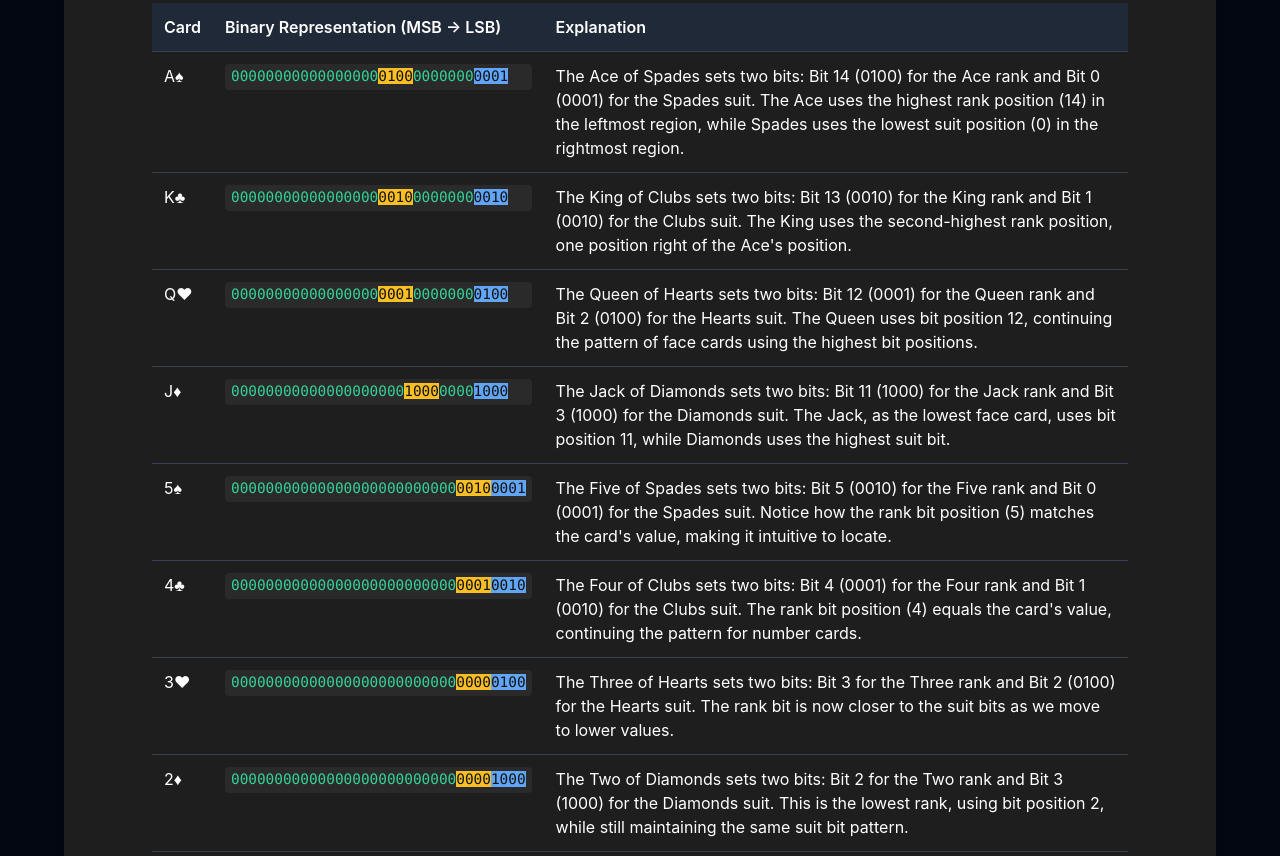
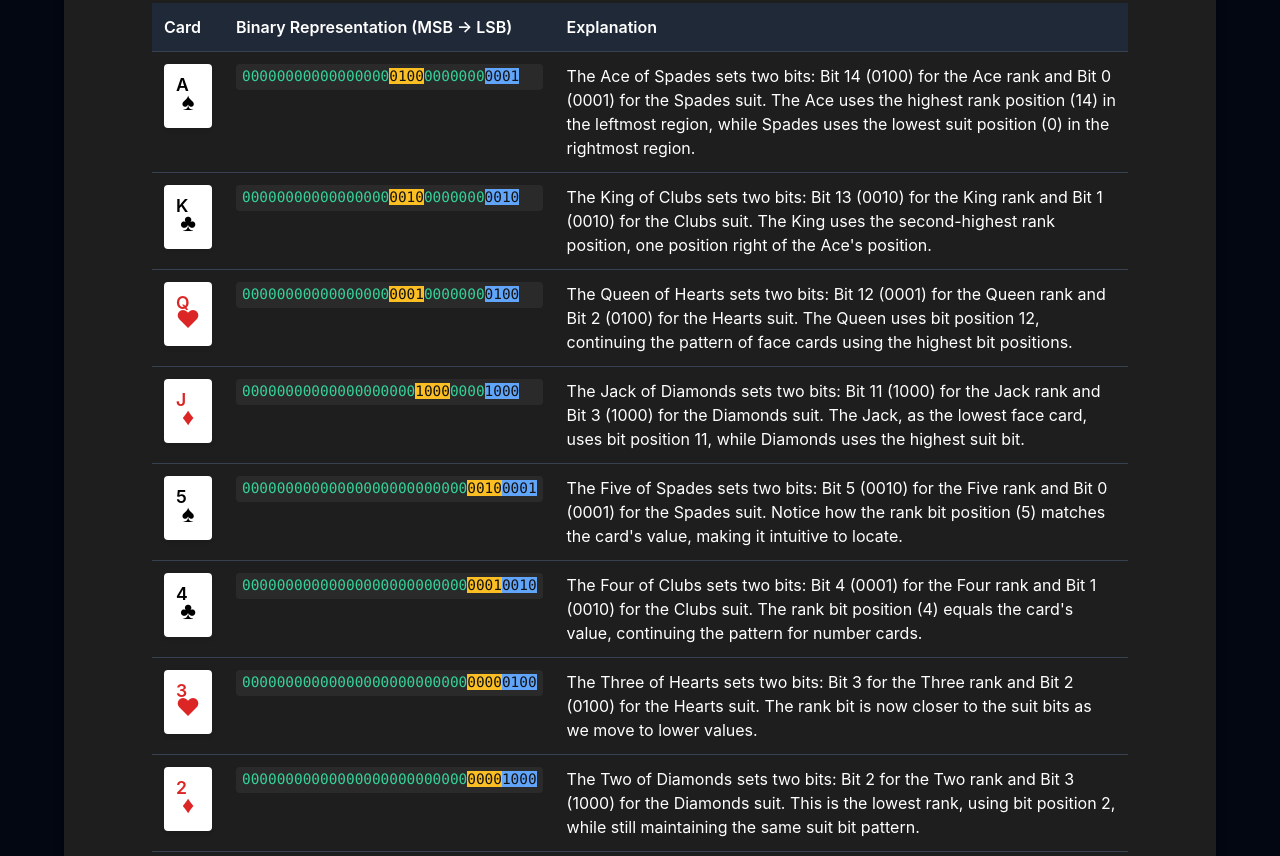
Before and after one commit to cschweda/poker-hand-analyzer, a website built with Vite: page index.html in a window 1280 px wide. Shown: the part 3844-4700 px from the top of the page. Built offline with nearby package versions, Linux system fonts and the light colour scheme.

Commit message:
fix: styling / README

```diff
--- a/index.html
+++ b/index.html
@@ -353,7 +353,12 @@ function rankPokerHand(cs, ss) {
             </thead>
             <tbody>
               <tr>
-                <td>A♠</td>
+                <td>
+                  <span class="table-card"
+                    ><span class="rank">A</span
+                    ><span class="suit">♠</span></span
+                  >
+                </td>
                 <td>
                   <code class="text-emerald-400"
                     >00000000000000000<span class="bg-amber-400 text-gray-900"
@@ -372,7 +377,12 @@ function rankPokerHand(cs, ss) {
                 </td>
               </tr>
               <tr>
-                <td>K♣</td>
+                <td>
+                  <span class="table-card"
+                    ><span class="rank">K</span
+                    ><span class="suit">♣</span></span
+                  >
+                </td>
                 <td>
                   <code class="text-emerald-400"
                     >00000000000000000<span class="bg-amber-400 text-gray-900"
@@ -390,7 +400,12 @@ function rankPokerHand(cs, ss) {
                 </td>
               </tr>
               <tr>
-                <td>Q♥</td>
+                <td>
+                  <span class="table-card red"
+                    ><span class="rank">Q</span
+                    ><span class="suit">♥</span></span
+                  >
+                </td>
                 <td>
                   <code class="text-emerald-400"
                     >00000000000000000<span class="bg-amber-400 text-gray-900"
@@ -408,7 +423,12 @@ function rankPokerHand(cs, ss) {
                 </td>
               </tr>
               <tr>
-                <td>J♦</td>
+                <td>
+                  <span class="table-card red"
+                    ><span class="rank">J</span
+                    ><span class="suit">♦</span></span
+                  >
+                </td>
                 <td>
                   <code class="text-emerald-400"
                     >00000000000000000000<span
@@ -427,7 +447,12 @@ function rankPokerHand(cs, ss) {
                 </td>
               </tr>
               <tr>
-                <td>5♠</td>
+                <td>
+                  <span class="table-card"
+                    ><span class="rank">5</span
+                    ><span class="suit">♠</span></span
+                  >
+                </td>
                 <td>
                   <code class="text-emerald-400"
                     >00000000000000000000000000<span
@@ -444,7 +469,12 @@ function rankPokerHand(cs, ss) {
                 </td>
               </tr>
               <tr>
-                <td>4♣</td>
+                <td>
+                  <span class="table-card"
+                    ><span class="rank">4</span
+                    ><span class="suit">♣</span></span
+                  >
+                </td>
                 <td>
                   <code class="text-emerald-400"
                     >00000000000000000000000000<span
@@ -461,7 +491,12 @@ function rankPokerHand(cs, ss) {
                 </td>
               </tr>
               <tr>
-                <td>3♥</td>
+                <td>
+                  <span class="table-card red"
+                    ><span class="rank">3</span
+                    ><span class="suit">♥</span></span
+                  >
+                </td>
                 <td>
                   <code class="text-emerald-400"
                     >00000000000000000000000000<span
@@ -477,7 +512,12 @@ function rankPokerHand(cs, ss) {
                 </td>
               </tr>
               <tr>
-                <td>2♦</td>
+                <td>
+                  <span class="table-card red"
+                    ><span class="rank">2</span
+                    ><span class="suit">♦</span></span
+                  >
+                </td>
                 <td>
                   <code class="text-emerald-400"
                     >00000000000000000000000000<span
--- a/src/style.css
+++ b/src/style.css
@@ -1138,3 +1138,42 @@ td code {
   background: rgba(31, 41, 55, 0.5);
   border-radius: 0.25rem;
 }
+
+/* Card display in table */
+.table-card {
+  display: grid;
+  grid-template-rows: auto 1fr;
+  background: white;
+  border-radius: 0.25rem;
+  padding: 0.5rem;
+  font-weight: 600;
+  min-width: 3rem;
+  height: 4rem;
+  color: black;
+  box-shadow: 0 2px 4px rgba(0, 0, 0, 0.1);
+  text-align: left;
+  position: relative;
+}
+
+.table-card .rank {
+  justify-self: start;
+  padding-left: 0.25rem;
+  font-size: 1.1rem;
+}
+
+.table-card .suit {
+  position: absolute;
+  top: 60%;
+  left: 50%;
+  transform: translate(-50%, -50%);
+  font-size: 1.5rem;
+}
+
+.table-card.red {
+  color: #dc2626;
+}
+
+/* Ensure table cells with cards are properly centered */
+.bit-table td:first-child {
+  text-align: center;
+}
```
